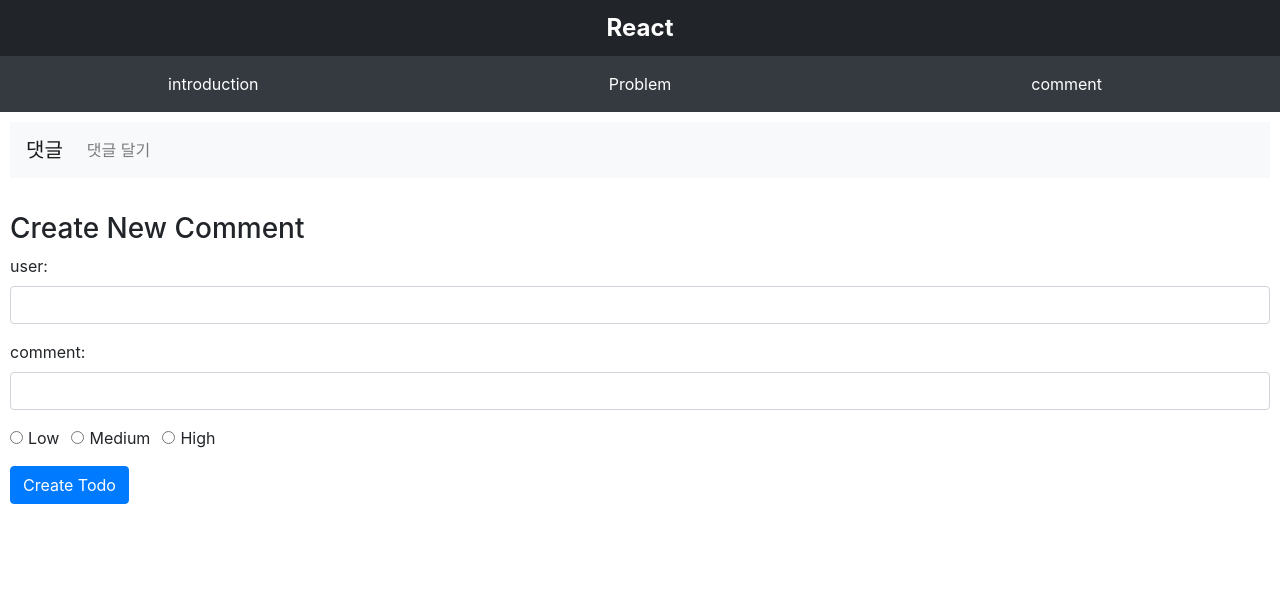
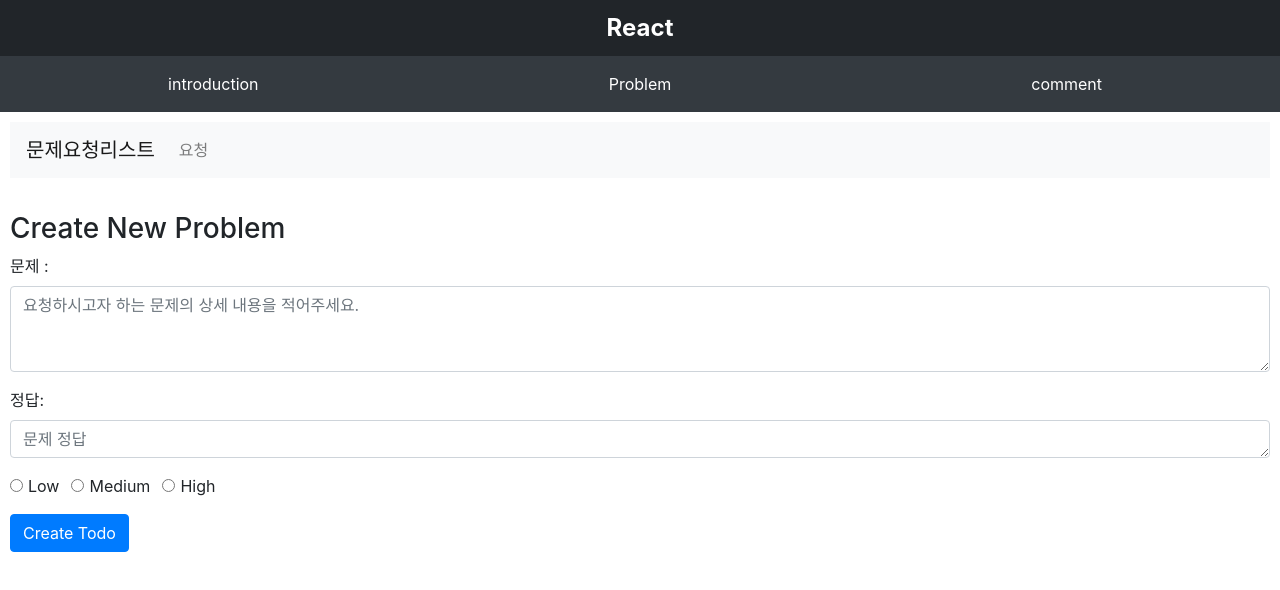
Before and after one commit to sojunghyun/reactCertificate, a React (Create React App) app: page /Problem/create in a window 1280 px wide. Shown: the top 590 px of the page. Built offline with nearby package versions, Linux system fonts and the light colour scheme.

Commit message:
문제요청뷰의 text area 수정, 2018년도 문제 리스트 출력(navdropdown사용)

```diff
--- a/src/containers/Problem.js
+++ b/src/containers/Problem.js
@@ -24,14 +24,14 @@
       <Router>
       <div style={style.container}>
         <nav className="navbar navbar-expand-lg navbar-light bg-light">
-          <Link to="/Problem/" className="navbar-brand">댓글</Link>
+          <Link to="/Problem/" className="navbar-brand">문제요청리스트</Link>
           <div className="collpase navbar-collapse">
             <ul className="navbar-nav mr-auto">
               {/* <li className="navbar-item">
                 <Link to="/Problem/list" className="nav-link">Todos</Link>
               </li> */}
               <li className="navbar-item">
-                <Link to="/Problem/create" className="nav-link">댓글 달기</Link>
+                <Link to="/Problem/create" className="nav-link">요청</Link>
               </li>
             </ul>
           </div>
--- a/src/containers/newProblemfile/create-todocomponent.js
+++ b/src/containers/newProblemfile/create-todocomponent.js
@@ -1,5 +1,17 @@
 import React, { Component } from 'react';
 import axios from 'axios';
+import TextareaAutosize from '@material-ui/core/TextareaAutosize';
+import { makeStyles } from '@material-ui/core/styles';
+import TextField from '@material-ui/core/TextField';
+
+const useStyles = makeStyles(theme => ({
+    root: {
+      '& > *': {
+        margin: theme.spacing(1),
+        width: 200,
+      },
+    },
+  }));
 
 export default class CreateTodo extends Component {
 
@@ -86,20 +98,25 @@
     render() {
         return (
             <div style={{marginTop: 10}}>
-                <h3>Create New Comment</h3>
+                <h3>Create New Problem</h3>
                 <form onSubmit={this.onSubmit}>
                     <div className="form-group">
-                        <label>user: </label>
-                        <input  type="text"
+                        <label>문제 : </label>
+                            <TextareaAutosize aria-label="minimum height" rows={3} placeholder="요청하시고자 하는 문제의 상세 내용을 적어주세요."
                                 className="form-control"
                                 value={this.state.todo_description}
+                                onChange={this.onChangeTodoDescription} />
+                        {/* <input  type="text"
+                                className="form-control"
+                                rows={3} placeholder="Minimum 3 rows"
+                                value={this.state.todo_description}
                                 onChange={this.onChangeTodoDescription}
-                                />
+                                /> */}
+
                     </div>
                     <div className="form-group">
-                        <label>comment: </label>
-                        <input
-                                type="text"
+                        <label>정답: </label>
+                        <TextareaAutosize aria-label="minimum height" rows={1} placeholder="문제 정답"
                                 className="form-control"
                                 value={this.state.todo_responsible}
                                 onChange={this.onChangeTodoResponsible}
@@ -111,7 +128,7 @@
                                     type="radio"
                                     name="priorityOptions"
                                     id="priorityLow"
-                                    value="Low"
+                                    value="쉬움"
                                     checked={this.state.todo_priority==='Low'}
                                     onChange={this.onChangeTodoPriority}
                                     />
@@ -122,7 +139,7 @@
                                     type="radio"
                                     name="priorityOptions"
                                     id="priorityMedium"
-                                    value="Medium"
+                                    value="보통"
                                     checked={this.state.todo_priority==='Medium'}
                                     onChange={this.onChangeTodoPriority}
                                     />
@@ -133,7 +150,7 @@
                                     type="radio"
                                     name="priorityOptions"
                                     id="priorityHigh"
-                                    value="High"
+                                    value="어려움"
                                     checked={this.state.todo_priority==='High'}
                                     onChange={this.onChangeTodoPriority}
                                     />
--- a/src/containers/newProblemfile/listComponent.js
+++ b/src/containers/newProblemfile/listComponent.js
@@ -4,6 +4,7 @@
 //import Dialog from 'react-bootstrap-dialog'
 import Moment from 'react-moment';
 import trashImage from'../icon-trash.png';
+import { Table } from 'react-bootstrap';
 
 const btnStyle = {
     color: "white",
@@ -86,7 +87,7 @@
         return (
             <div>
                 <h3>List</h3>
-                <table className="table table-striped" style={{ marginTop: 15}} striped bordered hover size="small" >
+                <Table striped bordered hover size="sm">
                     <thead>
                         <tr>
                             <th width={'3%'}>index</th>
@@ -101,7 +102,7 @@
                     <tbody >
                         { this.todoList() }
                     </tbody>
-                </table>
+                </Table>
             </div>
         )
     }
--- /dev/null
+++ b/src/containers/yearData/evaluation.js
@@ -0,0 +1,45 @@
+import React, { Component } from 'react';
+//import './problem.css';
+
+//import axios from 'axios';
+import { BrowserRouter as Router, Route, Link, Switch } from "react-router-dom"
+import "bootstrap/dist/css/bootstrap.min.css";
+import { NavDropdown } from 'react-bootstrap';
+
+import yearDateListview_2018 from "./yearDateListview";
+
+
+var style = {
+  container:{
+    padding: 10
+  }
+}
+
+class Problem extends Component {
+
+  render() {
+
+    return (
+      <Router>
+      <div style={style.container}>
+        <nav className="navbar navbar-expand-lg navbar-light bg-light">
+          <Link to="/comment/" className="navbar-brand">연도별 문제 리스트</Link>
+
+          <NavDropdown title="YEAR" id="basic-nav-dropdown" to="/comment/2018">
+            <NavDropdown.Item className="nav-link" ><Link to="/comment/2018" className="nav-link">2018</Link></NavDropdown.Item>
+            <NavDropdown.Item className="nav-link" ><Link to="/comment/2019" className="nav-link">2019</Link></NavDropdown.Item>
+          </NavDropdown>
+
+        </nav>
+        <br/>
+        <Switch>
+                    {/* <Route exact path="/comment/" component={TodosList} /> */}
+                    <Route path="/comment/2018" component={yearDateListview_2018} /></Switch>
+      </div>
+    </Router>
+
+    );
+  }
+}
+
+export default Problem;
--- a/src/containers/yearData/yearDateListview.js
+++ b/src/containers/yearData/yearDateListview.js
@@ -35,14 +35,14 @@
     createData('Gingerbread', 356, 16.0, 49, 3.9),
   ];
 
-  const Problem = props => [  <TableRow>  <TableCell component="th" scope="row">
+  const Problem = props => (  <TableRow>  <TableCell component="th" scope="row">
   {props.problem.problem_index}
   </TableCell>
 <TableCell align="left">{props.problem.problem_info}</TableCell>
 <TableCell align="left">{props.problem.problem_answer}</TableCell>
 <TableCell align="left">{props.problem.problem_year}</TableCell>
 </TableRow>
-]
+)
 
 
 
@@ -58,7 +58,7 @@
       borderRight: `1px solid ${theme.palette.divider}`,
     },
     paper: {
-      width: '100%',
+      width: '50%',
       overflowX: 'auto',
     },
     table: {
@@ -76,7 +76,7 @@
 
 
     componentDidMount() {
-        axios.get('http://localhost:7376/comment/2017')
+        axios.get('http://localhost:7376/comment/2018')
             .then(response => {
                 this.setState({ problems: response.data });
             })
@@ -110,19 +110,6 @@
                 <TableBody>
                         { this.todoList() }
                 </TableBody>
-                {/* <TableBody>
-                  {rows.map(row => (
-                    <TableRow key={row.name}>
-                      <TableCell component="th" scope="row">
-                        {row.name}
-                      </TableCell>
-                      <TableCell align="right">{row.calories}</TableCell>
-                      <TableCell align="right">{row.fat}</TableCell>
-                      <TableCell align="right">{row.carbs}</TableCell>
-                      <TableCell align="right">{row.protein}</TableCell>
-                    </TableRow>
-                  ))}
-                </TableBody> */}
               </Table>
             </Paper>
           </div>
--- a/src/index.js
+++ b/src/index.js
@@ -11,7 +11,8 @@
 import Problem from './containers/Problem';
 //import comment from './containers/comment';
 // import evaluation from './containers/evaluation-view';
-import evaluation from './containers/yearData/yearDateListview';
+// import evaluation from './containers/yearData/yearDateListview';
+import evaluation from './containers/yearData/evaluation';
 import './index.css';
 
 ReactDOM.render(
```
Also changed, not shown: src/containers/evaluation-view.js (+22 -7 lines), 1 other file (tests, documents, lock files or other folders).
